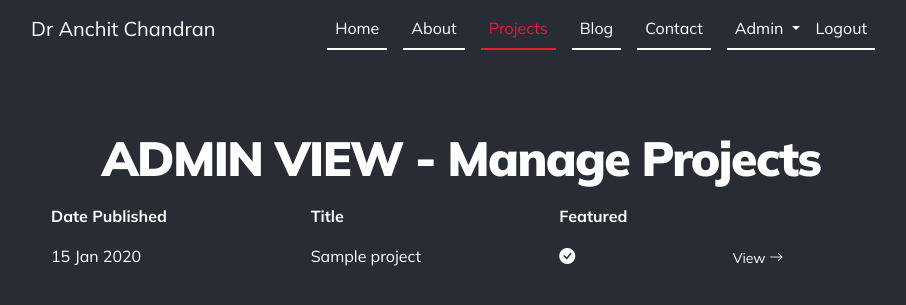
After one commit to anchit-chandran/django-personal-website, a Django app: page /admin/view_projects in a window 1280 px wide. The commit adds this page. Shown: the top 305 px of the page, without its empty margins (179-1085 px from the left). Run offline with Django 4.2, Linux system fonts and the light colour scheme; a user stored in the database is signed in; tables that the repository leaves empty hold one stand-in row (values such as "Sample post"); parts of the project's set-up code (start-up, migrations or seed data) failed here and were passed over.

Commit message:
adds manage projects admin section
Signed-off-by: Anchit <anchit97123@gmail.com>

```diff
--- a/app_website/templates/app_website/navigation.html
+++ b/app_website/templates/app_website/navigation.html
@@ -54,6 +54,7 @@
                         <li><a class="dropdown-item" href="{% url 'admin_user_view' %}">View all actions</a></li>
                         <li><a class="dropdown-item" href="{% url 'create_draft_post' %}">Create new blog post</a></li>
                         <li><a class="dropdown-item" href="{% url 'view_posts_admin' %}">Manage blog posts</a></li>
+                        <li><a class="dropdown-item" href="{% url 'view_projects_admin' %}">Manage projects</a></li>
                         <li><a class="dropdown-item" href="{% url 'view_subscribers' %}">Subscribers</a></li>
                         <li>
                             <hr class="dropdown-divider">
--- a/app_website/templates/app_website/project.html
+++ b/app_website/templates/app_website/project.html
@@ -6,7 +6,7 @@
 {% block content %}
 <div class="row markdown-section justify-content-center">
     <div class="col">
-        <div class="post-title-wrapper py-md-4 mt-md-5">
+    <div class="post-title-wrapper py-md-4 mt-md-5">
             <p class="text-center github-link"><a href="{{ project.github }}"><i class="bi bi-github"></a></i></p>
             <h1 class="text-center">{{ project.title }}</h1>
         </div>
--- /dev/null
+++ b/app_website/templates/app_website/view_projects_admin.html
@@ -0,0 +1,38 @@
+{% extends 'app_website/base.html' %}
+
+{% block content %}
+<div class="row">
+    <div class="col">
+
+        <div class="page-title-wrapper">
+            <h1 class="text-center">ADMIN VIEW - Manage Projects</h1>
+        </div>
+
+        <table class="table table-hover table-dark">
+            <thead>
+                <th>Date Published</th>
+                <th>Title</th>
+                <th>Featured</th>
+            </thead>
+            <tbody>
+                {% for project in projects %}
+                <tr>
+                    <td>{{ project.posted_at|date:"j M Y" }}</td>
+
+                    <td>{{ project.title }}</td>
+
+                    <td>{% if project.featured %}<i class="bi bi-check-circle-fill"></i>{% endif %}</td>
+
+                    <td class="read_btn_wrapper"> <a href="{% url 'view_project' project_id=project.id %}"
+                            class="read_btn btn btn-outline-primary btn-sm">View <i
+                                class="read_arrow bi bi-arrow-right"></i></a>
+                    </td>
+                </tr>
+
+                {% endfor %}
+            </tbody>
+        </table>
+
+    </div>
+</div>
+{% endblock %}
--- a/app_website/urls.py
+++ b/app_website/urls.py
@@ -15,6 +15,7 @@ urlpatterns = [
     path("admin_user", views.admin_user_view, name="admin_user_view"),
     path("create_draft_post", views.create_draft_post, name="create_draft_post"),
     path("admin/view_posts", views.view_posts_admin, name="view_posts_admin"),
+    path("admin/view_projects", views.view_projects_admin, name="view_projects_admin"),
     path("publish/<int:post_id>", views.publish_draft_post, name="publish_draft_post"),
     path("edit_post/<int:post_id>", views.edit_post, name="edit_post"),
     path("subscribers", views.view_subscribers, name="view_subscribers"),
--- a/app_website/views.py
+++ b/app_website/views.py
@@ -325,6 +325,12 @@ def publish_draft_post(request, post_id):
         {"post": post, "form": form, "subscriber_count": subscriber_count},
     )
 
+@login_required
+def view_projects_admin(request):
+
+    projects = Project.objects.all().order_by('-posted_at')
+
+    return render(request, "app_website/view_projects_admin.html", {"projects": projects})
 
 @login_required
 def view_subscribers(request):
```
